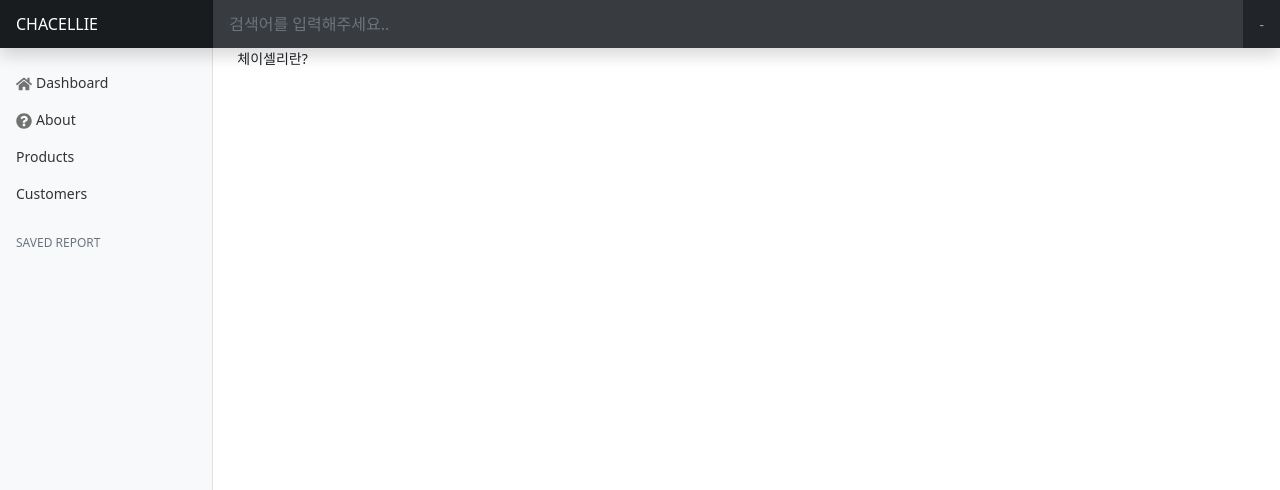
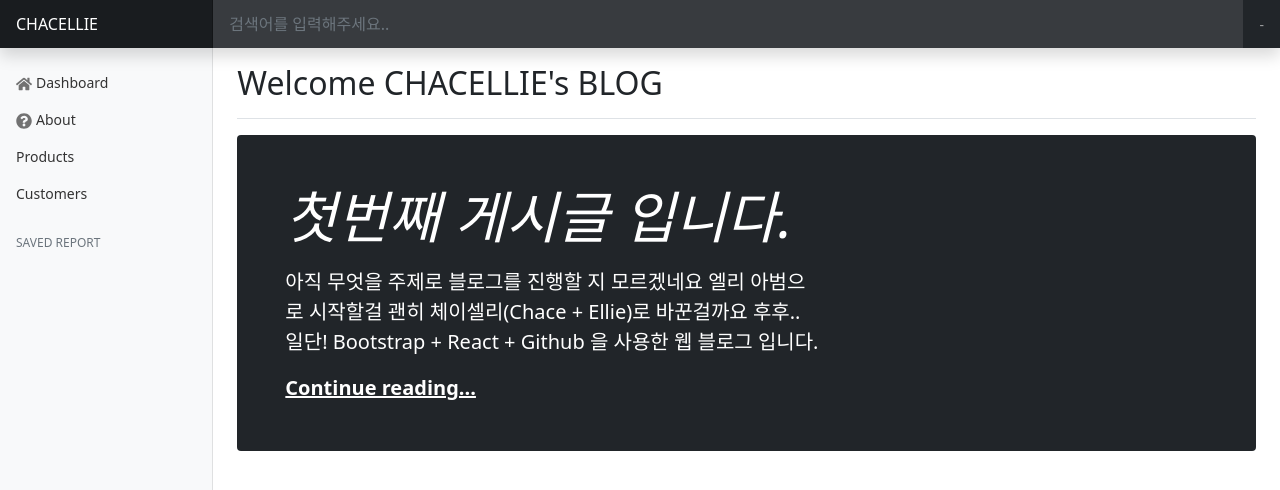
Before and after one commit to chacellie/react-dashboard, a React (Create React App) app: page /about in a window 1280 px wide. Shown: the top 490 px of the page. Built offline with nearby package versions, Linux system fonts and the light colour scheme.

Commit message:
About 내용 수정

```diff
--- a/src/pages/about/About.js
+++ b/src/pages/about/About.js
@@ -1,11 +1,22 @@
 
 const About = () => {
     return (
-        <div className="row">
-            <span>체이셀리란?</span>
-        </div>
+        <>
+            <div className="d-flex justify-content-between flex-wrap flex-md-nowrap align-items-center pt-3 pb-2 mb-3 border-bottom">
+                <h1 className="h2">Welcome CHACELLIE's BLOG</h1>
+            </div>
+
+            <div className="p-4 p-md-5 mb-4 text-white rounded bg-dark">
+                <div className="col-md-7 px-0">
+                    <h1 className="display-4 fst-italic">첫번째 게시글 입니다.</h1>
+                    <p className="lead my-3">아직 무엇을 주제로 블로그를 진행할 지 모르겠네요 엘리 아범으로 시작할걸 괜히 체이셀리(Chace + Ellie)로 바꾼걸까요 후후.. 일단! Bootstrap + React + Github 을 사용한 웹 블로그 입니다.</p>
+                    <p className="lead mb-0">
+                        <a href="#" className="text-white fw-bold">Continue reading...</a>
+                    </p>
+                </div>
+            </div>
+        </>
     )
 }
 
-
 export default About;
```
